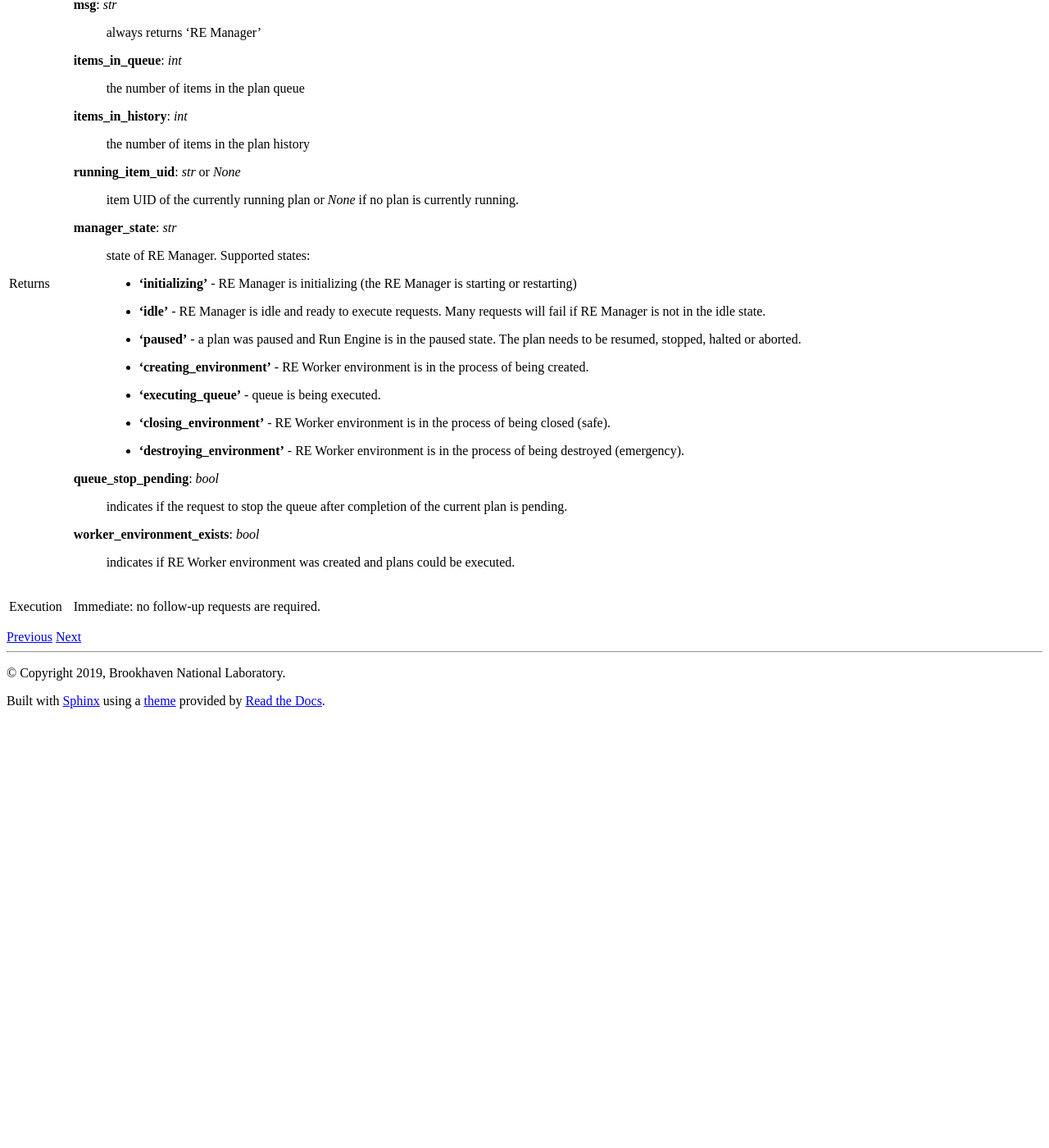
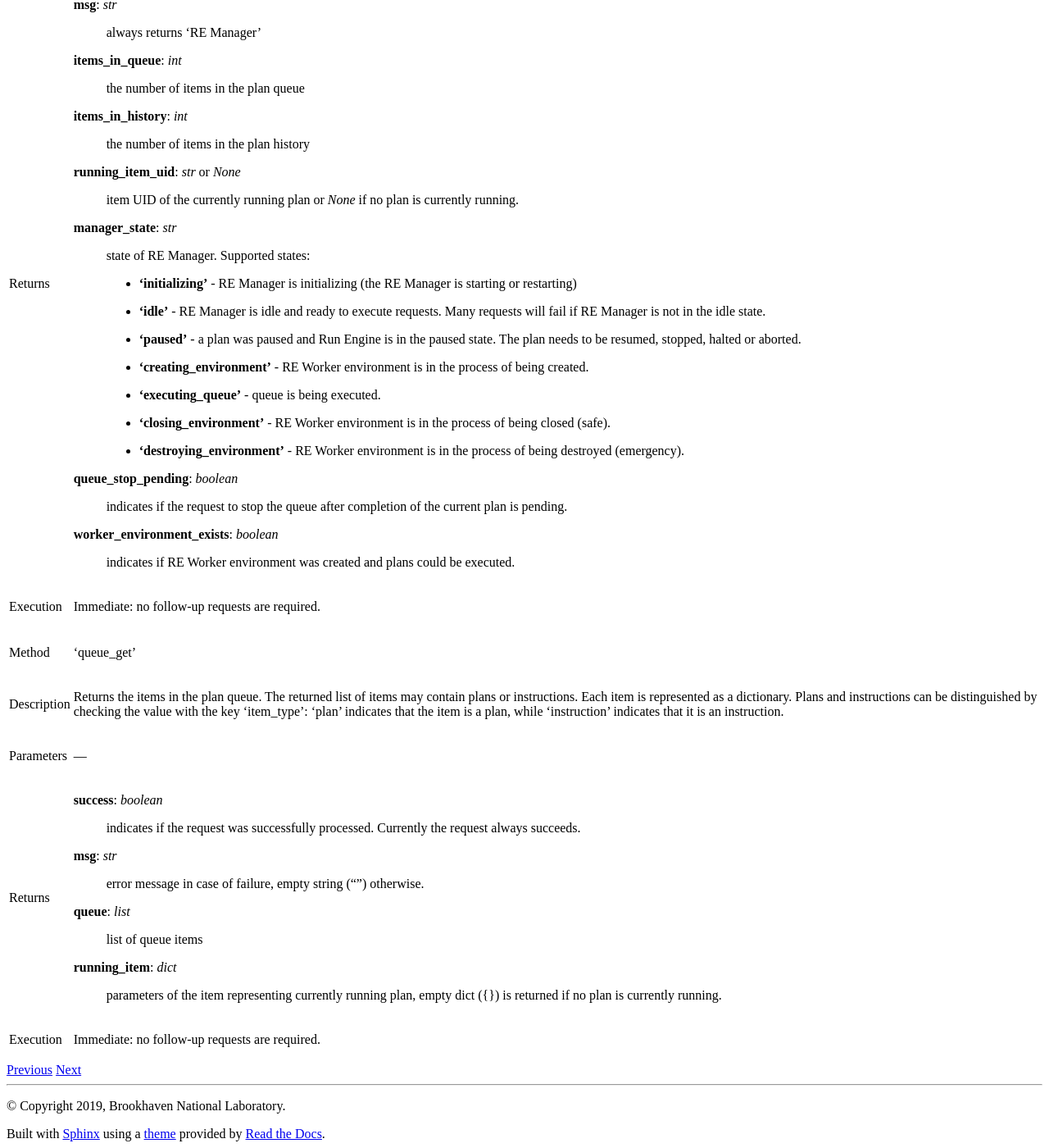
Before and after one commit to bluesky/bluesky-queueserver, a Sphinx documentation site: the page built from docs/source/re_manager_api.rst, in a window 1280 px wide and 1400 px high, scrolled down 826 px. Shown: the whole window at 82% size. Built offline with Sphinx 7.4.7 and the Read the Docs theme 2.0.0, drawn with Linux system fonts in a browser that asks for light colours; before the commit the page ends 1698 px from its top, so only the background shows below that.

Commit message:
DOC: documentation on 'queue_get' API

```diff
--- a/docs/source/re_manager_api.rst
+++ b/docs/source/re_manager_api.rst
@@ -58,11 +58,39 @@ Returns       **msg**: *str*
                   - **'destroying_environment'** - RE Worker environment is in the process of being
                     destroyed (emergency).
 
-              **queue_stop_pending**: *bool*
+              **queue_stop_pending**: *boolean*
                   indicates if the request to stop the queue after completion of the current plan is pending.
 
-              **worker_environment_exists**: *bool*
+              **worker_environment_exists**: *boolean*
                   indicates if RE Worker environment was created and plans could be executed.
 ------------  -----------------------------------------------------------------------------------------
 Execution     Immediate: no follow-up requests are required.
 ============  =========================================================================================
+
+
+============  =========================================================================================
+Method        'queue_get'
+------------  -----------------------------------------------------------------------------------------
+Description   Returns the items in the plan queue. The returned list of items may contain plans or
+              instructions. Each item is represented as a dictionary. Plans and instructions can be
+              distinguished by checking the value with the key 'item_type': 'plan' indicates that
+              the item is a plan, while 'instruction' indicates that it is an instruction.
+------------  -----------------------------------------------------------------------------------------
+Parameters    ---
+------------  -----------------------------------------------------------------------------------------
+Returns       **success**: *boolean*
+                  indicates if the request was successfully processed. Currently the request always
+                  succeeds.
+
+              **msg**: *str*
+                  error message in case of failure, empty string ("") otherwise.
+
+              **queue**: *list*
+                  list of queue items
+
+              **running_item**: *dict*
+                  parameters of the item representing currently running plan, empty dict ({}) is
+                  returned if no plan is currently running.
+------------  -----------------------------------------------------------------------------------------
+Execution     Immediate: no follow-up requests are required.
+============  =========================================================================================
```
